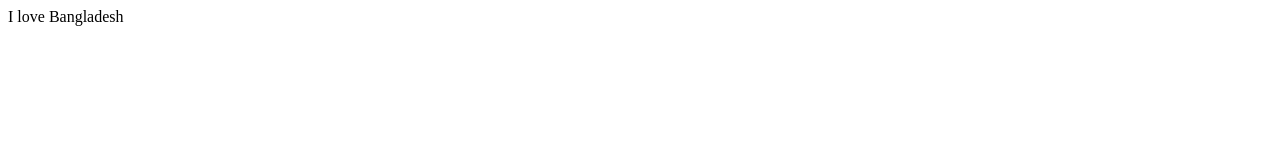
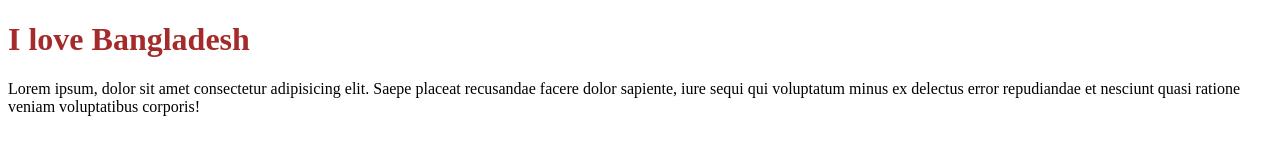
Before and after one commit to mdhasantaraque/gittu_2, a plain HTML site: page index.html in a window 1280 px wide. Drawn offline with Linux system fonts and the light colour scheme.

Commit message:
add style sheet & para

```diff
--- a/index.html
+++ b/index.html
@@ -5,8 +5,10 @@
     <meta http-equiv="X-UA-Compatible" content="IE=edge">
     <meta name="viewport" content="width=device-width, initial-scale=1.0">
     <title>My Gittu 2</title>
+    <link rel="stylesheet" href="style.css">
 </head>
 <body>
-    I love Bangladesh
+    <h1>I love Bangladesh</h1>
+    <p>Lorem ipsum, dolor sit amet consectetur adipisicing elit. Saepe placeat recusandae facere dolor sapiente, iure sequi qui voluptatum minus ex delectus error repudiandae et nesciunt quasi ratione veniam voluptatibus corporis!</p>
 </body>
 </html>
--- /dev/null
+++ b/style.css
@@ -0,0 +1,3 @@
+h1{
+    color: brown;
+}
```
